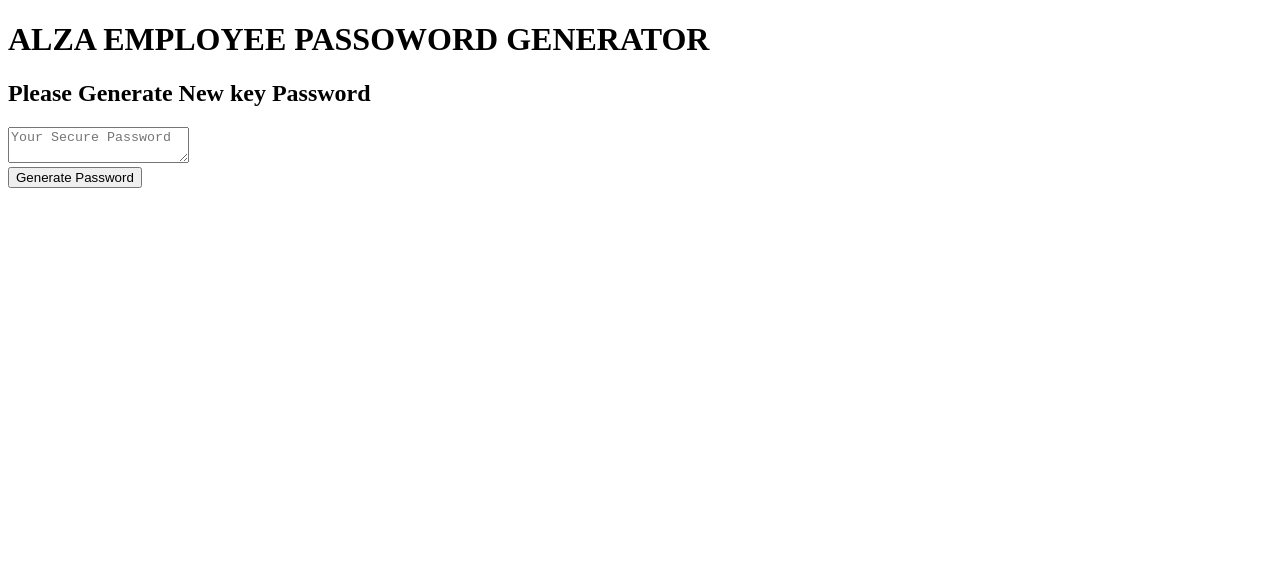
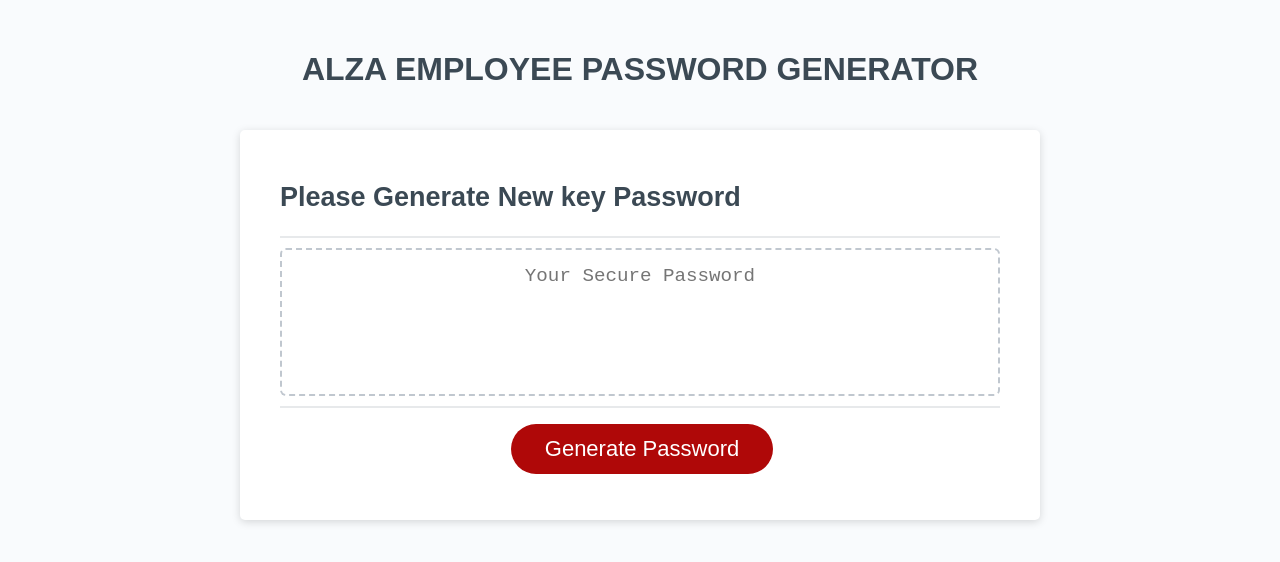
Before and after one commit to Farouk994/ALZA.login, a plain HTML site: page index.html in a window 1280 px wide. Drawn offline with Linux system fonts and the light colour scheme.

Commit message:
Added css styling to the webbpage

```diff
--- a/index.html
+++ b/index.html
@@ -14,7 +14,7 @@
 <body>
   <div class="wrapper">
     <header>
-      <h1>ALZA EMPLOYEE PASSOWORD GENERATOR</h1>
+      <h1>ALZA EMPLOYEE PASSWORD GENERATOR</h1>
     </header>
     <div class="card">
       <div class="card-header">
--- a/style.css
+++ b/style.css
@@ -0,0 +1,137 @@
+*,
+*::before,
+*::after {
+  box-sizing: border-box;
+}
+
+html,
+body,
+.wrapper {
+  height: 100%;
+  margin: 0;
+  padding: 0;
+}
+
+body {
+  font-family: sans-serif;
+  background-color: #f9fbfd;
+}
+
+.wrapper {
+  padding-top: 30px;
+  padding-left: 20px;
+  padding-right: 20px;
+}
+
+header {
+  text-align: center;
+  padding: 20px;
+  padding-top: 0px;
+  color: hsl(206, 17%, 28%);
+}
+
+.card {
+  background-color: hsl(0, 0%, 100%);
+  border-radius: 5px;
+  border-width: 1px;
+  box-shadow: rgba(0, 0, 0, 0.15) 0px 2px 8px 0px;
+  color: hsl(206, 17%, 28%);
+  font-size: 18px;
+  margin: 0 auto;
+  max-width: 800px;
+  padding: 30px 40px;
+}
+
+.card-header::after {
+  content: " ";
+  display: block;
+  width: 100%;
+  background: #e7e9eb;
+  height: 2px;
+}
+
+.card-body {
+  min-height: 100px;
+}
+
+.card-footer {
+  text-align: center;
+}
+
+.card-footer::before {
+  content: " ";
+  display: block;
+  width: 100%;
+  background: #e7e9eb;
+  height: 2px;
+}
+
+.card-footer::after {
+  content: " ";
+  display: block;
+  clear: both;
+}
+
+.btn {
+  border: none;
+  background-color: hsl(360, 91%, 36%);
+  border-radius: 25px;
+  box-shadow: rgba(0, 0, 0, 0.1) 0px 1px 6px 0px rgba(0, 0, 0, 0.2) 0px 1px 1px
+    0px;
+  color: hsl(0, 0%, 100%);
+  display: inline-block;
+  font-size: 22px;
+  line-height: 22px;
+  margin: 16px 16px 16px 20px;
+  padding: 14px 34px;
+  text-align: center;
+  cursor: pointer;
+}
+
+button[disabled] {
+  cursor: default;
+  background: #c0c7cf;
+}
+
+.float-right {
+  float: right;
+}
+
+#password {
+  -webkit-appearance: none;
+  -moz-appearance: none;
+  appearance: none;
+  border: none;
+  display: block;
+  width: 100%;
+  padding-top: 15px;
+  padding-left: 15px;
+  padding-right: 15px;
+  padding-bottom: 85px;
+  font-size: 1.2rem;
+  text-align: center;
+  margin-top: 10px;
+  margin-bottom: 10px;
+  border: 2px dashed #c0c7cf;
+  border-radius: 6px;
+  resize: none;
+  overflow: hidden;
+}
+
+@media (max-width: 690px) {
+  .btn {
+    font-size: 1rem;
+    margin: 16px 0px 0px 0px;
+    padding: 10px 15px;
+  }
+
+  #password {
+    font-size: 1rem;
+  }
+}
+
+@media (max-width: 500px) {
+  .btn {
+    font-size: 0.8rem;
+  }
+}
```
